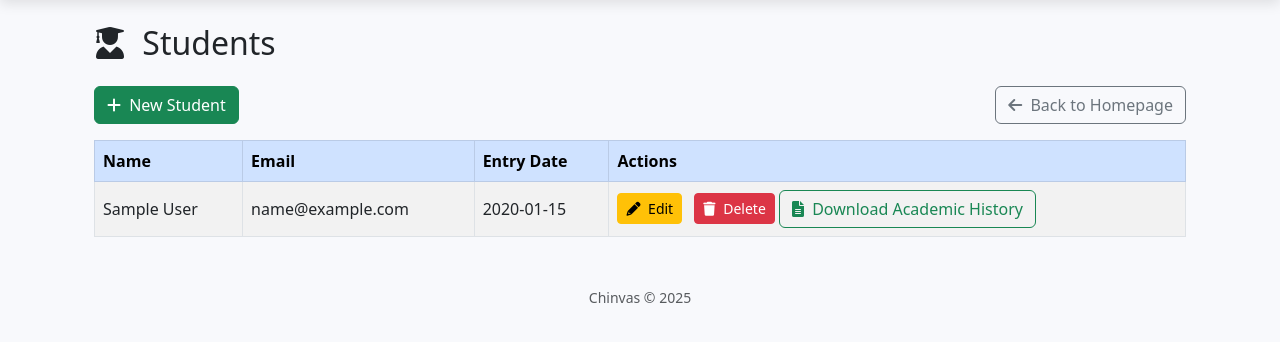
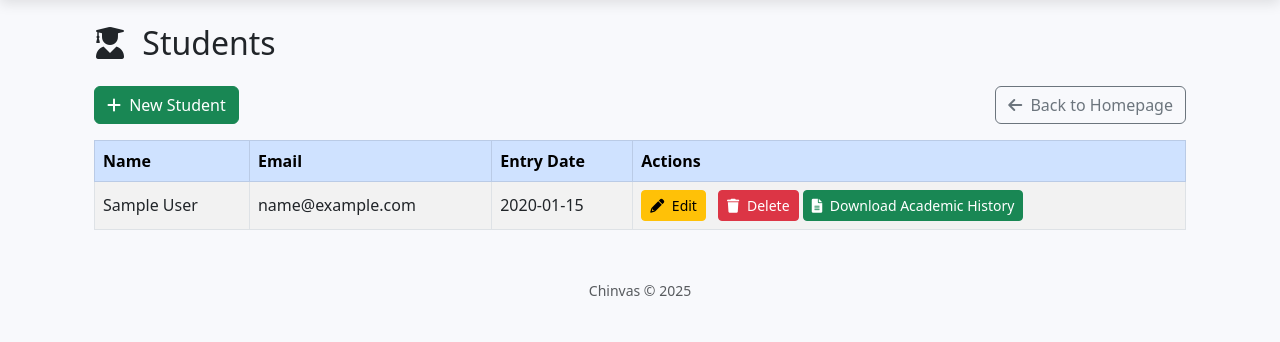
Before and after one commit to BorjaManterola/chinvas, a Flask app: page /students/ in a window 1280 px wide. Shown: the part 78-420 px from the top of the page. Run offline with Flask 3, Linux system fonts and the light colour scheme; tables that the repository leaves empty hold one stand-in row (values such as "Sample post"); parts of the project's set-up code (start-up, migrations or seed data) failed here and were passed over.

Commit message:
fix btn students

```diff
--- a/app/models/task.py
+++ b/app/models/task.py
@@ -64,7 +64,7 @@ class Task(db.Model):
         ws.append(headers)
 
         for grade in grades:
-            student = Student.query.get(grade.student_id)
+            student = Student.get_student_by_id(grade.student_id)
             ws.append([
                 student.id,
                 student.name,
--- a/app/templates/students/index.html
+++ b/app/templates/students/index.html
@@ -42,7 +42,7 @@
                             <i class="fas fa-trash me-1"></i> Delete
                         </button>
                     </form>
-                    <a href="{{ url_for('student_routes.download_student_history', student_id=student.id) }}" class="btn btn-outline-success">
+                    <a href="{{ url_for('student_routes.download_student_history', student_id=student.id) }}" class="btn btn-sm btn-success">
                         <i class="fas fa-file-alt me-1"></i> Download Academic History
                     </a>
                 </td>
```
